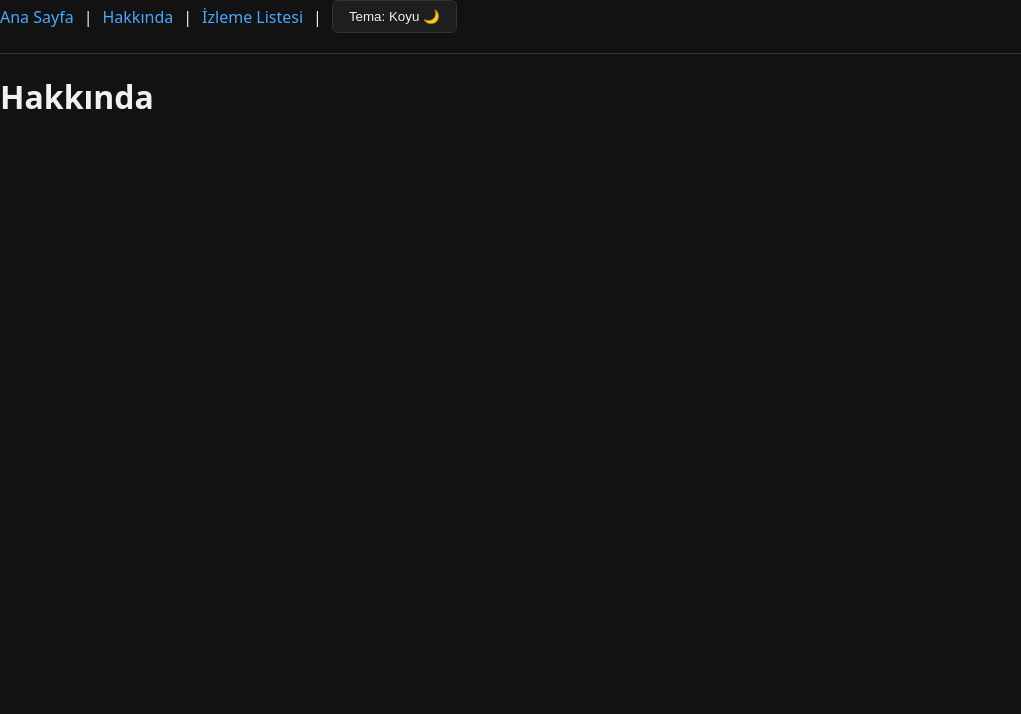
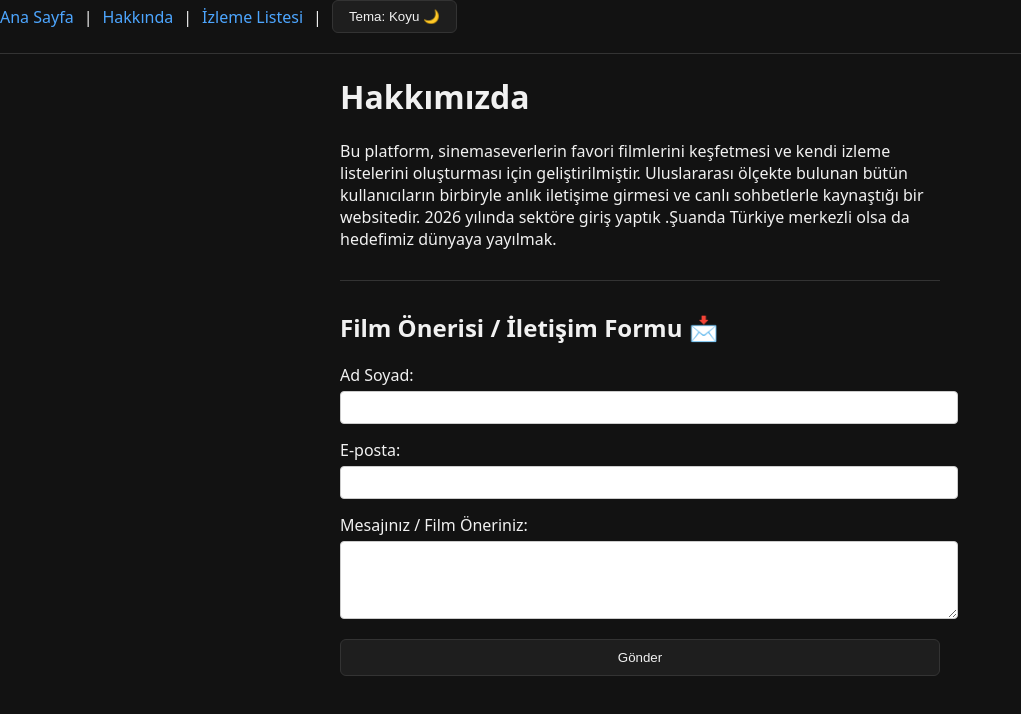
Before and after one commit to Elif-Gokce/flim-dizi-liste, a React (Vite) app: page /hakkinda in a window 1280 px wide. Shown: the top 714 px of the page, without its empty margins (0-1021 px from the left). Built offline with nearby package versions, Linux system fonts and the light colour scheme.

Commit message:
Hakkında sayfasına iletişim formu ve girdi kontrolleri yapıldı

```diff
--- a/src/pages/Hakkinda.tsx
+++ b/src/pages/Hakkinda.tsx
@@ -1,3 +1,139 @@
+import { useState,type FormEvent,type ChangeEvent } from 'react';
+
+// 1. Form verilerinin veri tipleri
+interface FormData {
+  name: string;
+  email: string;
+  message: string;
+}
+
+// 2. Hata mesajlarının veri tipleri
+interface FormErrors {
+  name?: string;
+  email?: string;
+  message?: string;
+}
+
 export default function Hakkinda() {
-  return <h1>Hakkında</h1>;
+  const [formData, setFormData] = useState<FormData>({
+    name: '',
+    email: '',
+    message: '',
+  });
+
+  const [errors, setErrors] = useState<FormErrors>({});
+  const [isSubmitted, setIsSubmitted] = useState<boolean>(false);
+
+  // Input değişikliklerini tek bir fonksiyonda toplama
+  const handleChange = (e: ChangeEvent<HTMLInputElement | HTMLTextAreaElement>) => {
+    const { name, value } = e.target;
+    setFormData((prev) => ({ ...prev, [name]: value }));
+
+    // Kullanıcı yazmaya başladığında o alanın hatasını temizle
+    if (errors[name as keyof FormErrors]) {
+      setErrors((prev) => ({ ...prev, [name]: undefined }));
+    }
+  };
+
+  // Doğrulama Kontrolleri
+  const validate = (): boolean => {
+    const newErrors: FormErrors = {};
+
+    if (!formData.name.trim()) {
+      newErrors.name = 'İsim alanı boş bırakılamaz.';
+    } else if (formData.name.length < 3) {
+      newErrors.name = 'İsim en az 3 karakter olmalıdır.';
+    }
+
+    if (!formData.email.trim()) {
+      newErrors.email = 'E-posta alanı boş bırakılamaz.';
+    } else if (!/\S+@\S+\.\S+/.test(formData.email)) {
+      newErrors.email = 'Geçerli bir e-posta adresi giriniz.';
+    }
+
+    if (!formData.message.trim()) {
+      newErrors.message = 'Mesaj alanı boş bırakılamaz.';
+    } else if (formData.message.length < 10) {
+      newErrors.message = 'Mesaj en az 10 karakter olmalıdır.';
+    }
+
+    setErrors(newErrors);
+    return Object.keys(newErrors).length === 0;
+  };
+
+  // Form Gönderimi
+  const handleSubmit = (e: FormEvent) => {
+    e.preventDefault(); // Sayfanın yenilenmesini engeller
+
+    if (validate()) {
+      setIsSubmitted(true);
+      setFormData({ name: '', email: '', message: '' }); // Formu sıfırla
+    }
+  };
+
+  return (
+    <div style={{ maxWidth: '600px', margin: '0 auto' }}>
+      <h1>Hakkımızda</h1>
+      <p style={{ marginBottom: '30px' }}>
+        Bu platform, sinemaseverlerin favori filmlerini keşfetmesi ve kendi izleme listelerini oluşturması için geliştirilmiştir.
+        Uluslararası  ölçekte bulunan bütün kullanıcıların birbiryle anlık iletişime girmesi ve canlı sohbetlerle kaynaştığı bir websitedir.
+        2026 yılında sektöre giriş yaptık .Şuanda Türkiye merkezli olsa da hedefimiz dünyaya yayılmak.
+      </p>
+
+      <hr style={{ margin: '30px 0' }} />
+
+      <h2>Film Önerisi / İletişim Formu 📩</h2>
+
+      {isSubmitted && (
+        <div style={{ padding: '15px', backgroundColor: '#d4edda', color: '#155724', borderRadius: '6px', marginBottom: '20px' }}>
+          ✅ Mesajınız başarıyla iletildi! En kısa sürede geri dönüş yapacağız.
+        </div>
+      )}
+
+      <form onSubmit={handleSubmit} style={{ display: 'flex', flexDirection: 'column', gap: '15px' }}>
+        {/* İsim Alanı */}
+        <div>
+          <label style={{ display: 'block', marginBottom: '5px' }}>Ad Soyad:</label>
+          <input
+            type="text"
+            name="name"
+            value={formData.name}
+            onChange={handleChange}
+            style={{ width: '100%', padding: '8px', borderRadius: '4px', border: '1px solid #ccc' }}
+          />
+          {errors.name && <span style={{ color: 'red', fontSize: '0.85rem' }}>{errors.name}</span>}
+        </div>
+
+        {/* E-posta Alanı */}
+        <div>
+          <label style={{ display: 'block', marginBottom: '5px' }}>E-posta:</label>
+          <input
+            type="email"
+            name="email"
+            value={formData.email}
+            onChange={handleChange}
+            style={{ width: '100%', padding: '8px', borderRadius: '4px', border: '1px solid #ccc' }}
+          />
+          {errors.email && <span style={{ color: 'red', fontSize: '0.85rem' }}>{errors.email}</span>}
+        </div>
+
+        {/* Mesaj Alanı */}
+        <div>
+          <label style={{ display: 'block', marginBottom: '5px' }}>Mesajınız / Film Öneriniz:</label>
+          <textarea
+            name="message"
+            rows={4}
+            value={formData.message}
+            onChange={handleChange}
+            style={{ width: '100%', padding: '8px', borderRadius: '4px', border: '1px solid #ccc' }}
+          />
+          {errors.message && <span style={{ color: 'red', fontSize: '0.85rem' }}>{errors.message}</span>}
+        </div>
+
+        <button type="submit" style={{ padding: '10px 20px', cursor: 'pointer' }}>
+          Gönder
+        </button>
+      </form>
+    </div>
+  );
 }
```
